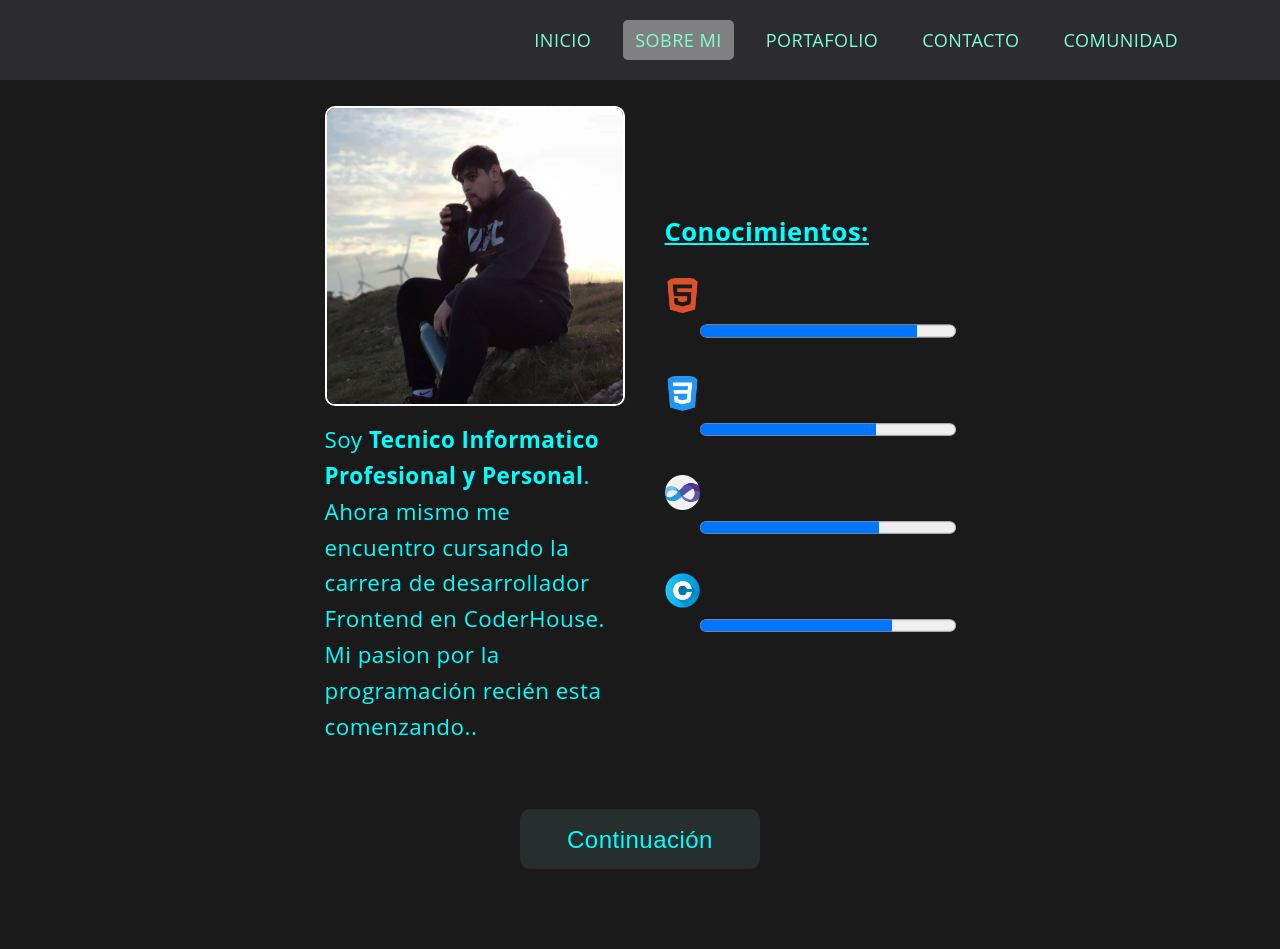
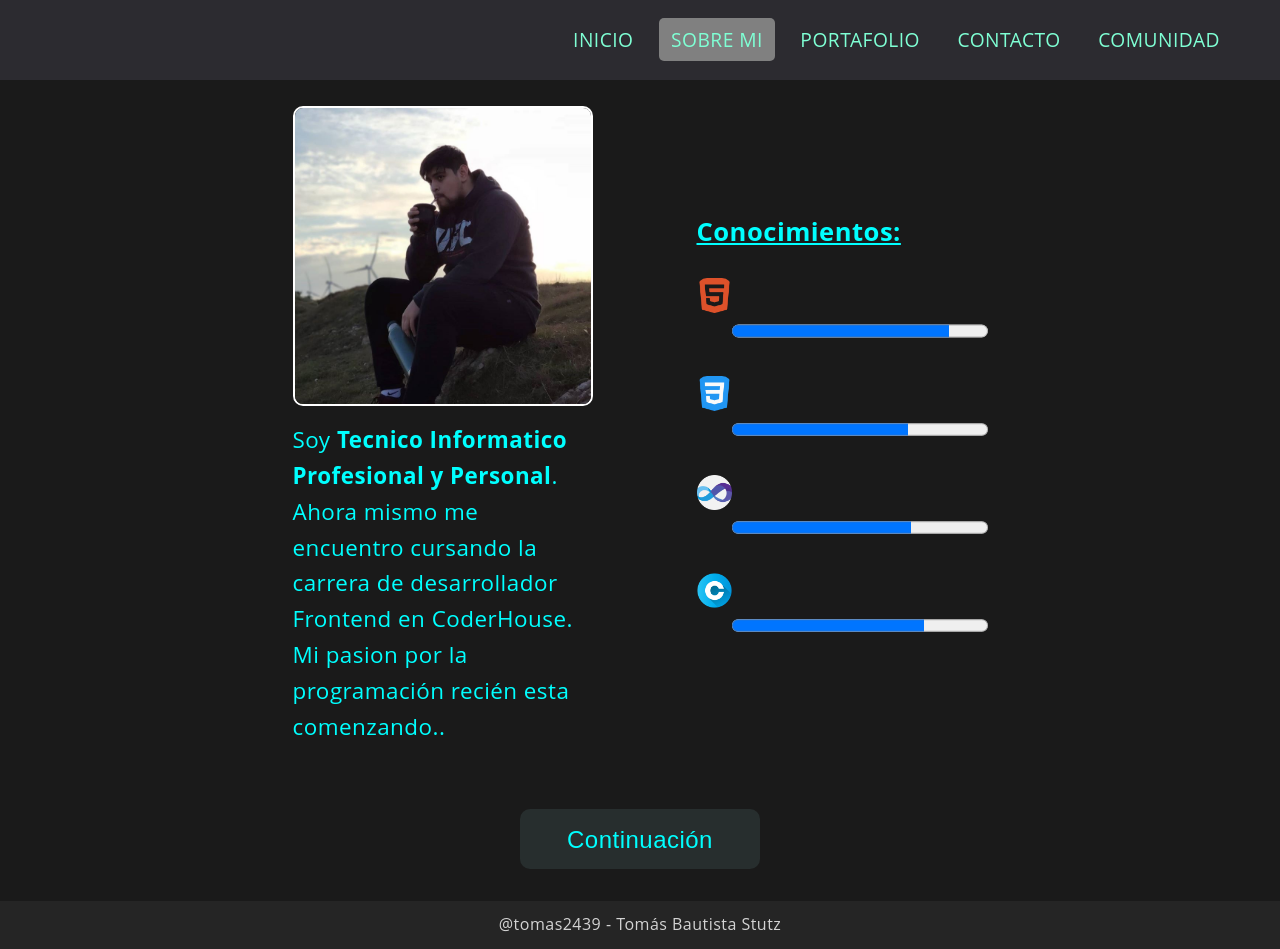
Before and after one commit to Tomas2439/PreEntrega3-Stutz, a website: page paginas/2sobremi.html in a window 1280 px wide. Before the commit the page ends 885 px from the top, so only its background shows below. Drawn offline with Linux system fonts and the light colour scheme.

Commit message:
actualizacion footer
creacion y ubicacion del footer

```diff
--- a/paginas/2sobremi.html
+++ b/paginas/2sobremi.html
@@ -55,6 +55,9 @@
     <div class="flex--footer">
         <a href="../paginas/3portafolio.html" class="btn">Continuación</a>
     </div>
+    <footer class="footer">
+        <p class="footer--p"><a class="footer--p--a" href="https://www.linkedin.com/in/tomas-stutz/">@tomas2439</a> - Tomás Bautista Stutz</p>
+    </footer>
 </body>
 
 </html>
--- a/scss/estilos.scss
+++ b/scss/estilos.scss
@@ -12,8 +12,9 @@ $flexin: flex;
     align-items: center;
     height: 50%;
     width: 100%;
-    margin: 2em 1em;
+    margin: 1em 0em;
     &__p{
+        padding: 1em 1em;
         font-size: 2rem;
         font-family: "Noto Sans Mono", monospace;
         color: cyan;
@@ -32,7 +33,7 @@ $flexin: flex;
 .container{
     display:flex;
     flex-direction: row;
-    justify-content: space-evenly;
+    justify-content: space-around;
     align-items: center;
     align-content: center;
     flex-wrap: wrap;
@@ -59,6 +60,7 @@ $flexin: flex;
     flex-direction: column;
     justify-content: flex-start;
     flex-wrap: wrap;
+    margin: 0 2em;
 }
 .icon-img{
     height: 35px;
--- a/scss/general.scss
+++ b/scss/general.scss
@@ -7,7 +7,8 @@ $flexin: flex;
 body {
     background-color: #1a1a1a;
     font-family: sans-serif;
-    padding: 90px 20px 0;
+    padding-top: 90px;
+    max-width: 100vw;
 }
 
 * {
@@ -27,8 +28,8 @@ body {
 .nav {
     display: $flexin;
     justify-content: flex-end;
-    max-width: 1200px;
-    margin: 0 40px;
+    max-width: 100%;
+    margin: 0 0;
 
     &-link {
         color: aquamarine;
@@ -37,12 +38,13 @@ body {
 
     &-menu {
         display: $flexin;
-        margin-right: 40px;
+        margin-right: 2em;
+        padding-right: 1em;
         list-style: none;
 
         &-item {
-            font-size: 18px;
-            margin: 0 10px;
+            font-size: 1.2em;
+            margin-left: 0.7em;
             line-height: 80px;
             text-transform: uppercase;
             width: max-content;
@@ -72,6 +74,7 @@ body {
 }
 
 button>div {
+    margin-right: 1.5em;
     background: white;
     height: 2px;
     width: 100%;
@@ -145,10 +148,30 @@ button:hover div:last-child{
         border: 2px solid rgb(127,206,255);
     }
 }
-.flex--footer{
+.flex--footer{ /*Boton continuar anteriomente footer*/
     display: flex;
     width: 100%;
     padding: 1em;
+    margin-bottom: 1em;
     align-items: center;
     justify-content: center;
 }
+.footer{
+    display: flex;
+    align-self: flex-end;
+    align-items: center;
+    justify-content: center;
+    background-color: #252525;
+    width: 100%;
+    margin-top: auto;
+    height: 3em;
+    &--p{
+        color:lightgrey;
+        font-size: 1em;
+        font-family: 'Open Sans',sans-serif,'Gill Sans';
+        &--a{
+            text-decoration:none;
+            color: lightgrey
+        }
+    }
+}
```
Also changed, not shown: 1inicio.html (+3 -0 lines), paginas/3portafolio.html (+3 -0 lines), paginas/4contacto.html (+3 -1 lines), paginas/5comunidad.html (+2 -2 lines), css/estilos.css, 1 other file.
